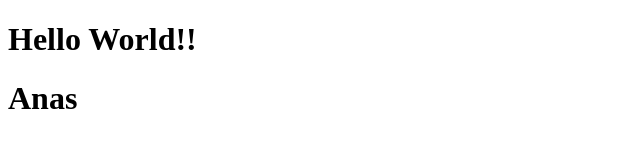
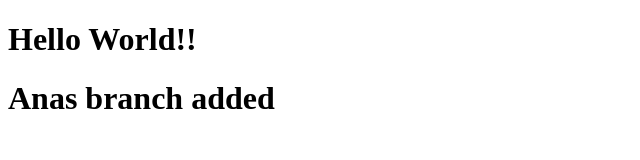
Before and after one commit to Anas4746/git_practice, a plain HTML site: page index.html in a window 1280 px wide. Shown: the whole page, without its empty margins (0-640 px from the left). Drawn offline with Linux system fonts and the light colour scheme.

Commit message:
index.html added h1 tag Anas branch added

```diff
--- a/index.html
+++ b/index.html
@@ -7,6 +7,6 @@
     </head>
     <body>
         <h1>Hello World!!</h1>
-        <h1>Anas</h1>
+        <h1>Anas branch added</h1>
     </body>
 </html>
```
